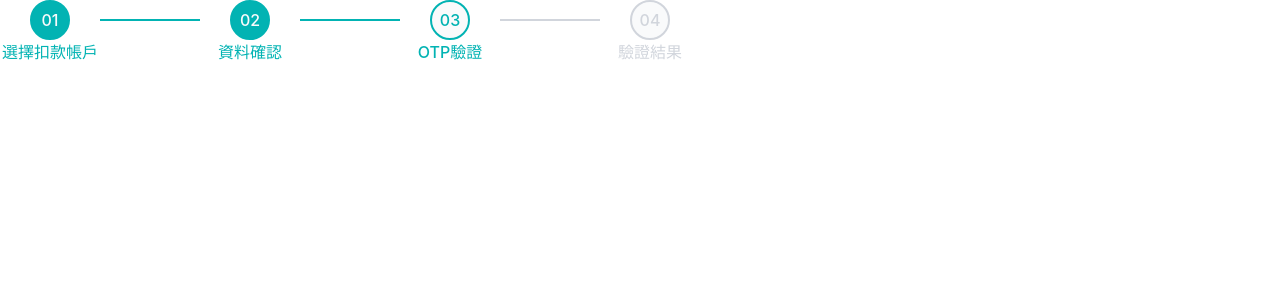
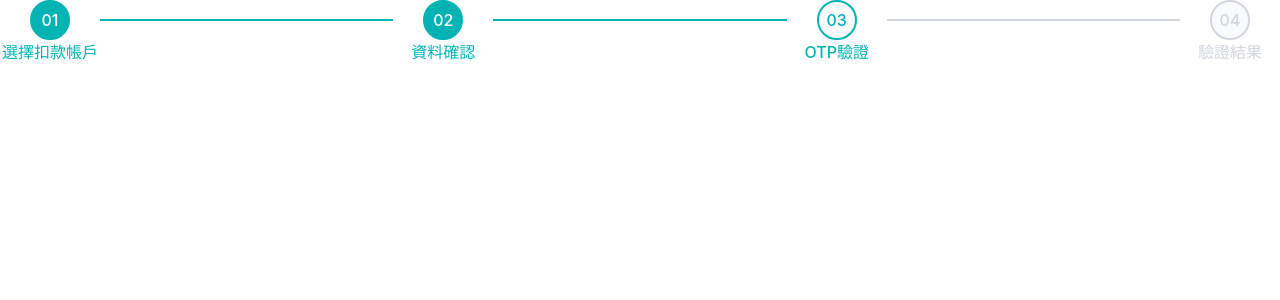
Before and after one commit to ayaka201/repo1, a Vue app in the folder project1/: page /selectDebitAccount in a window 1280 px wide. Shown: the top 300 px of the page. Built offline with nearby package versions, Linux system fonts and the light colour scheme.

Commit message:
add Info. component modify BaseButton and StepProgress component

```diff
--- a/project1/src/components/BaseButton.vue
+++ b/project1/src/components/BaseButton.vue
@@ -1,5 +1,5 @@
 <template>
-    <button type="button" class="text-xl rounded-lg p-3 font-bold text-gray-50 bg-primary-500">
+    <button type="button" class="w-full text-xl rounded-lg pt-3 pb-3 pr-8 pl-8 font-bold text-gray-50 bg-primary-500">
         {{ text }}
     </button>
 
--- /dev/null
+++ b/project1/src/components/Info.vue
@@ -0,0 +1,19 @@
+<template>
+    <div>
+        <div v-for="row in rows" :key="row.label" class="info-border">
+            <div class="info-label">{{ row.label }}</div>
+            <div class="info-value"> {{ row.value }} </div>
+        </div>
+    </div>
+</template>
+
+<script setup lang="ts">
+    defineProps<{
+        rows:{
+            label: string
+            value: string
+        }[]
+    }>()
+</script>
+
+<style scoped></style>
--- a/project1/src/components/StepProgress.vue
+++ b/project1/src/components/StepProgress.vue
@@ -1,7 +1,7 @@
 <template>
-    <div class="flex">
+    <div class="flex w-full">
         <template v-for="(step, index) in steps" :key="step">
-            <div class="flex flex-col items-center w-25">
+            <div class="flex flex-col items-center w-25 shrink-0">
                 <div
                 class="border-2 flex justify-center items-center w-10 h-10 rounded-full font-medium"
                 :class="index + 1 === currentStep ? 'text-primary-500 bg-gray-50 border-primary-500' : index + 1 <= currentStep ? 'text-gray-50 bg-primary-500 border-primary-500' : 'text-gray-300 bg-gray-50 border-gray-300'">
@@ -13,10 +13,10 @@
                     {{ step }}
                 </p>
             </div>
-            <div class="max-h-10 flex items-center">
+            <div v-if = "index < step.length - 1"  class="flex flex-1 h-10 min-w-0 items-center">
                 <div
-                class="w-25 border"
-                v-if = "index < step.length - 1" :class="index + 1 < currentStep ? 'border-primary-500' : 'border-gray-300'"></div>
+                class="h-0.5 w-full"
+                :class="index + 1 < currentStep ? 'bg-primary-500' : 'bg-gray-300'"></div>
 
             </div>
         </template>
```
